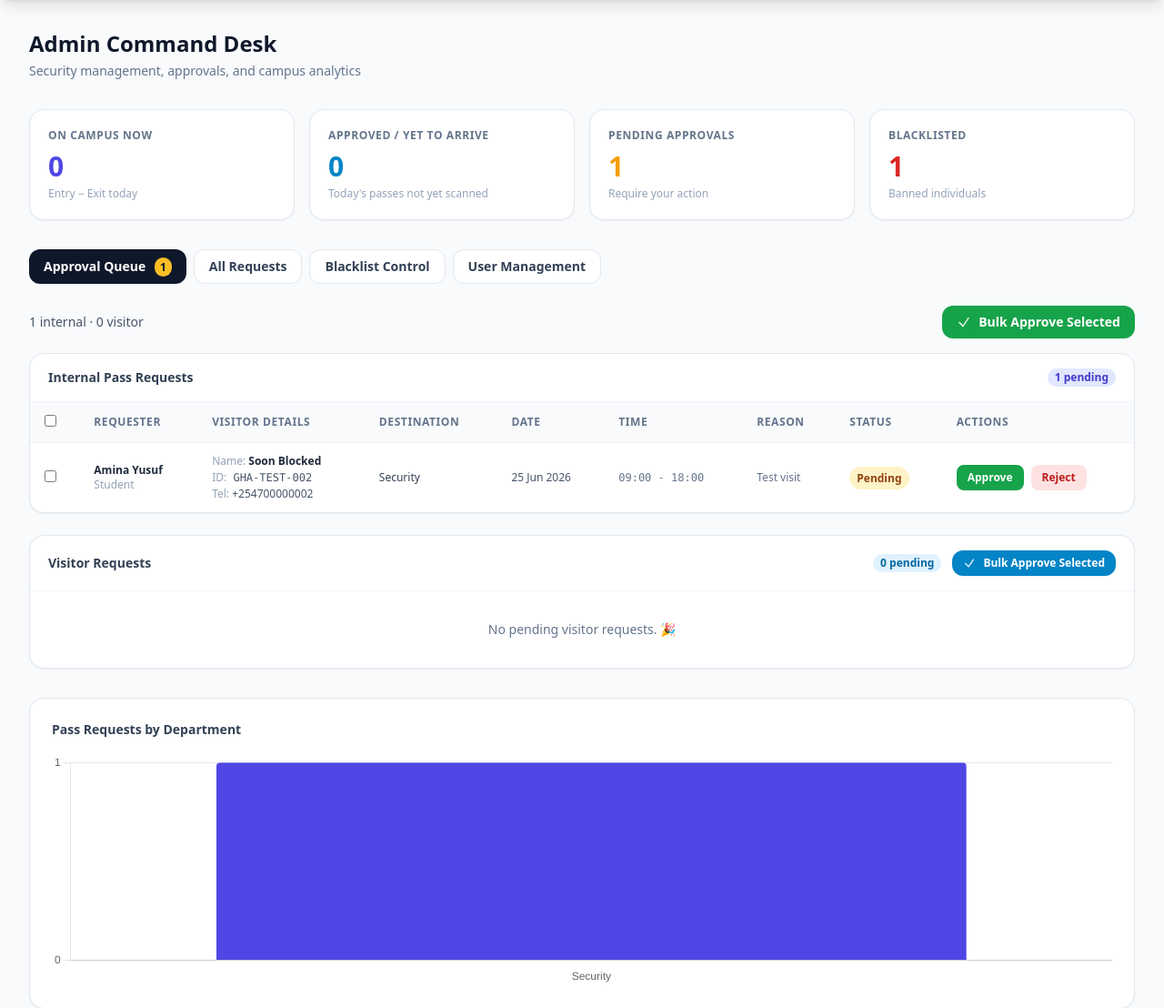
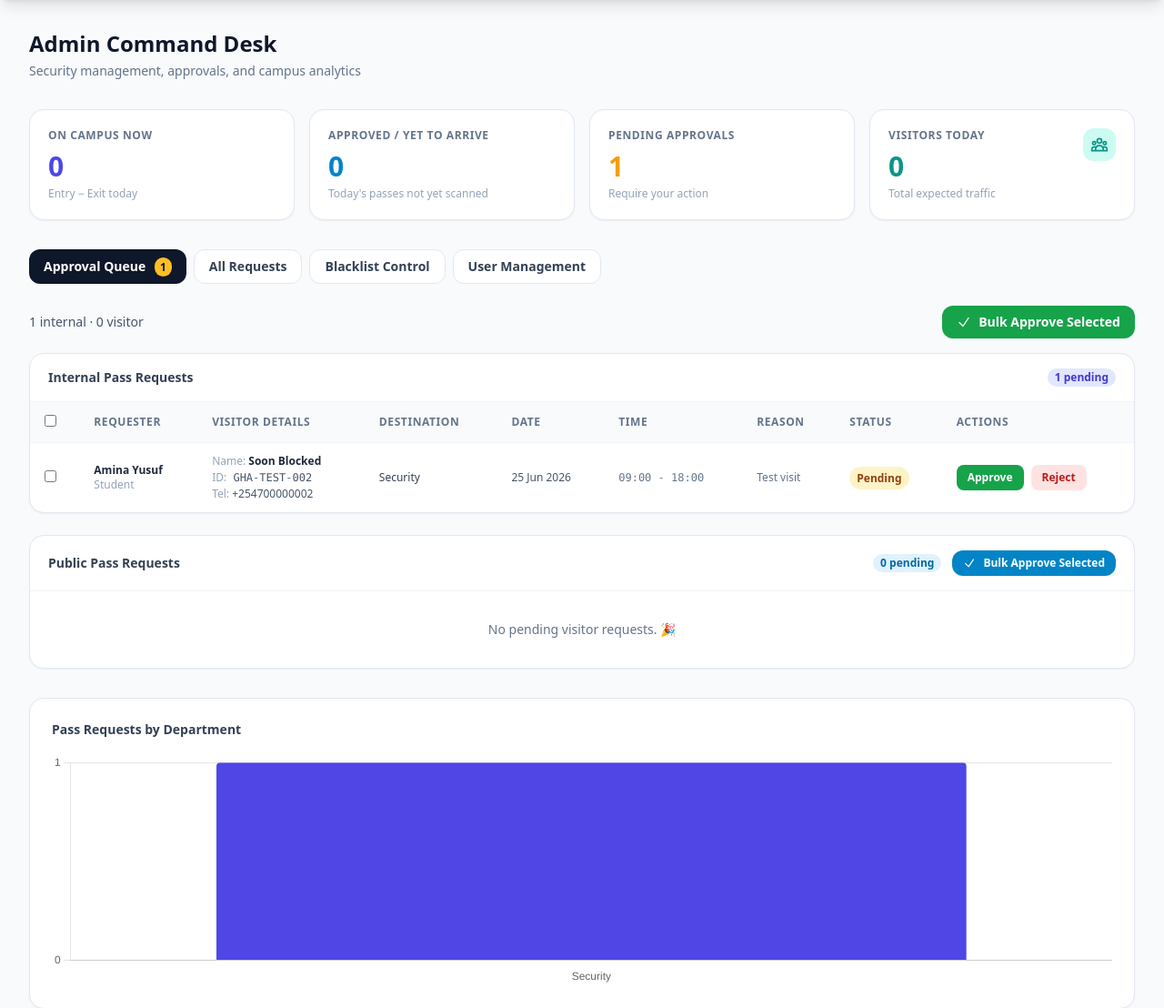
Before and after one commit to ellislit/DVMS, a Flask app: page /admin in a window 1280 px wide. Shown: the part 64-1172 px from the top of the page at 91% size. Run offline with Flask 3, Linux system fonts and the light colour scheme; a user stored in the database is signed in; data comes from the database, SQL or seed files in the repository; data that the repository does not hold is empty; some libraries are stand-ins or nearby versions.

Commit message:
UI: Expand Public Pass Requests table details in Approval Queue, KPI Change and update title

```diff
--- a/app.py
+++ b/app.py
@@ -1421,6 +1421,10 @@ def inject_globals():
             + VisitorRequest.query.filter_by(status="Pending").count()
         ),
         "visitors": VisitorRequest.query.count(),
+        "visitors_today": (
+            PassRequest.query.filter_by(visit_date=today).count()
+            + VisitorRequest.query.filter_by(visit_date=today).count()
+        ),
         "audit": AuditLog.query.count(),
     }
     is_authenticated = "user_id" in session
--- a/templates/admin.html
+++ b/templates/admin.html
@@ -50,10 +50,15 @@
     <p class="text-3xl font-black text-amber-500">{{ pending_count }}</p>
     <p class="text-xs text-slate-400 mt-1">Require your action</p>
   </div>
-  <div class="bg-white rounded-2xl border border-slate-200 shadow-sm p-5">
-    <p class="text-xs font-semibold text-slate-500 uppercase tracking-wider mb-2">Blacklisted</p>
-    <p class="text-3xl font-black text-red-600">{{ blacklist | length }}</p>
-    <p class="text-xs text-slate-400 mt-1">Banned individuals</p>
+  <div class="bg-white rounded-2xl border border-slate-200 shadow-sm p-5 relative">
+    <div class="absolute top-5 right-5 p-2 bg-teal-100 text-teal-600 rounded-xl hidden sm:block">
+      <svg class="w-5 h-5" fill="none" stroke="currentColor" stroke-width="2" viewBox="0 0 24 24">
+        <path stroke-linecap="round" stroke-linejoin="round" d="M17 20h5v-2a3 3 0 00-5.356-1.857M17 20H7m10 0v-2c0-.656-.126-1.283-.356-1.857M7 20H2v-2a3 3 0 015.356-1.857M7 20v-2c0-.656.126-1.283.356-1.857m0 0a5.002 5.002 0 019.288 0M15 7a3 3 0 11-6 0 3 3 0 016 0zm6 3a2 2 0 11-4 0 2 2 0 014 0zM7 10a2 2 0 11-4 0 2 2 0 014 0z" />
+      </svg>
+    </div>
+    <p class="text-xs font-semibold text-slate-500 uppercase tracking-wider mb-2">Visitors Today</p>
+    <p class="text-3xl font-black text-teal-600">{{ stats.visitors_today }}</p>
+    <p class="text-xs text-slate-400 mt-1">Total expected traffic</p>
   </div>
 </div>
 
@@ -183,7 +188,7 @@
   <!-- ── Visitor Pending ── -->
   <div class="bg-white rounded-2xl border border-slate-200 shadow-sm overflow-hidden">
     <div class="px-5 py-4 border-b border-slate-100 flex items-center justify-between">
-      <h3 class="text-sm font-bold text-slate-700">Visitor Requests</h3>
+      <h3 class="text-sm font-bold text-slate-700">Public Pass Requests</h3>
       <div class="flex items-center gap-3">
         <span class="px-2 py-0.5 bg-sky-100 text-sky-700 text-xs font-semibold rounded-full">
           {{ pending_visitor | length }} pending
@@ -206,12 +211,12 @@
               <th class="px-4 py-3 text-left">
                 <input type="checkbox" id="selectAllVisitor" class="rounded border-slate-300 text-sky-600">
               </th>
-              <th class="px-4 py-3 text-left text-xs font-semibold text-slate-500 uppercase tracking-wider">Name</th>
-              <th class="px-4 py-3 text-left text-xs font-semibold text-slate-500 uppercase tracking-wider">National ID</th>
-              <th class="px-4 py-3 text-left text-xs font-semibold text-slate-500 uppercase tracking-wider">Phone</th>
-              <th class="px-4 py-3 text-left text-xs font-semibold text-slate-500 uppercase tracking-wider">Department</th>
-              <th class="px-4 py-3 text-left text-xs font-semibold text-slate-500 uppercase tracking-wider">Visit Date</th>
-              <th class="px-4 py-3 text-left text-xs font-semibold text-slate-500 uppercase tracking-wider">Purpose</th>
+              <th class="px-4 py-3 text-left text-xs font-semibold text-slate-500 uppercase tracking-wider">Requester</th>
+              <th class="px-4 py-3 text-left text-xs font-semibold text-slate-500 uppercase tracking-wider">Visitor Details</th>
+              <th class="px-4 py-3 text-left text-xs font-semibold text-slate-500 uppercase tracking-wider">Destination</th>
+              <th class="px-4 py-3 text-left text-xs font-semibold text-slate-500 uppercase tracking-wider">Date</th>
+              <th class="px-4 py-3 text-left text-xs font-semibold text-slate-500 uppercase tracking-wider">Time</th>
+              <th class="px-4 py-3 text-left text-xs font-semibold text-slate-500 uppercase tracking-wider">Reason</th>
               <th class="px-4 py-3 text-left text-xs font-semibold text-slate-500 uppercase tracking-wider">Status</th>
               <th class="px-4 py-3 text-left text-xs font-semibold text-slate-500 uppercase tracking-wider">Actions</th>
             </tr>
@@ -224,14 +229,19 @@
                          value="{{ req.id }}" data-pass-type="visitor">
                 </td>
                 <td class="px-4 py-3">
-                  <p class="font-semibold text-slate-800 text-xs">{{ req.name }}</p>
-                  <p class="text-slate-400 text-xs">{{ req.email }}</p>
+                  <p class="font-semibold text-slate-800 text-xs">Self (Public)</p>
+                  <p class="text-slate-400 text-xs">Public Web Form</p>
                 </td>
-                <td class="px-4 py-3 text-xs font-mono text-slate-600">{{ req.national_id }}</td>
-                <td class="px-4 py-3 text-xs text-slate-600">{{ req.phone }}</td>
-                <td class="px-4 py-3 text-xs text-slate-700">{{ req.department }}</td>
-                <td class="px-4 py-3 text-xs text-slate-600">{{ req.visit_date.strftime('%d %b %Y') }}</td>
-                <td class="px-4 py-3 text-xs text-slate-500 max-w-[10rem]">
+                <td class="px-4 py-3 space-y-0.5">
+                  <p class="text-xs text-slate-800"><span class="text-slate-400 font-medium">Name:</span> <span class="font-semibold">{{ req.name }}</span></p>
+                  <p class="text-xs text-slate-600 font-mono"><span class="text-slate-400 font-medium font-sans">ID:</span> {{ req.national_id }}</p>
+                  <p class="text-xs text-slate-600"><span class="text-slate-400 font-medium">Tel:</span> {{ req.phone }}</p>
+                  <p class="text-xs text-slate-600"><span class="text-slate-400 font-medium">Email:</span> {{ req.email }}</p>
+                </td>
+                <td class="px-4 py-3 text-slate-700 font-medium text-xs">{{ req.department }}</td>
+                <td class="px-4 py-3 text-slate-600 text-xs">{{ req.visit_date.strftime('%d %b %Y') }}</td>
+                <td class="px-4 py-3 text-slate-500 text-xs font-mono">{{ req.time_window }}</td>
+                <td class="px-4 py-3 text-slate-500 text-xs max-w-[10rem]">
                   <span title="{{ req.purpose }}">{{ req.purpose | truncate(50) }}</span>
                 </td>
                 <td class="px-4 py-3">
```
